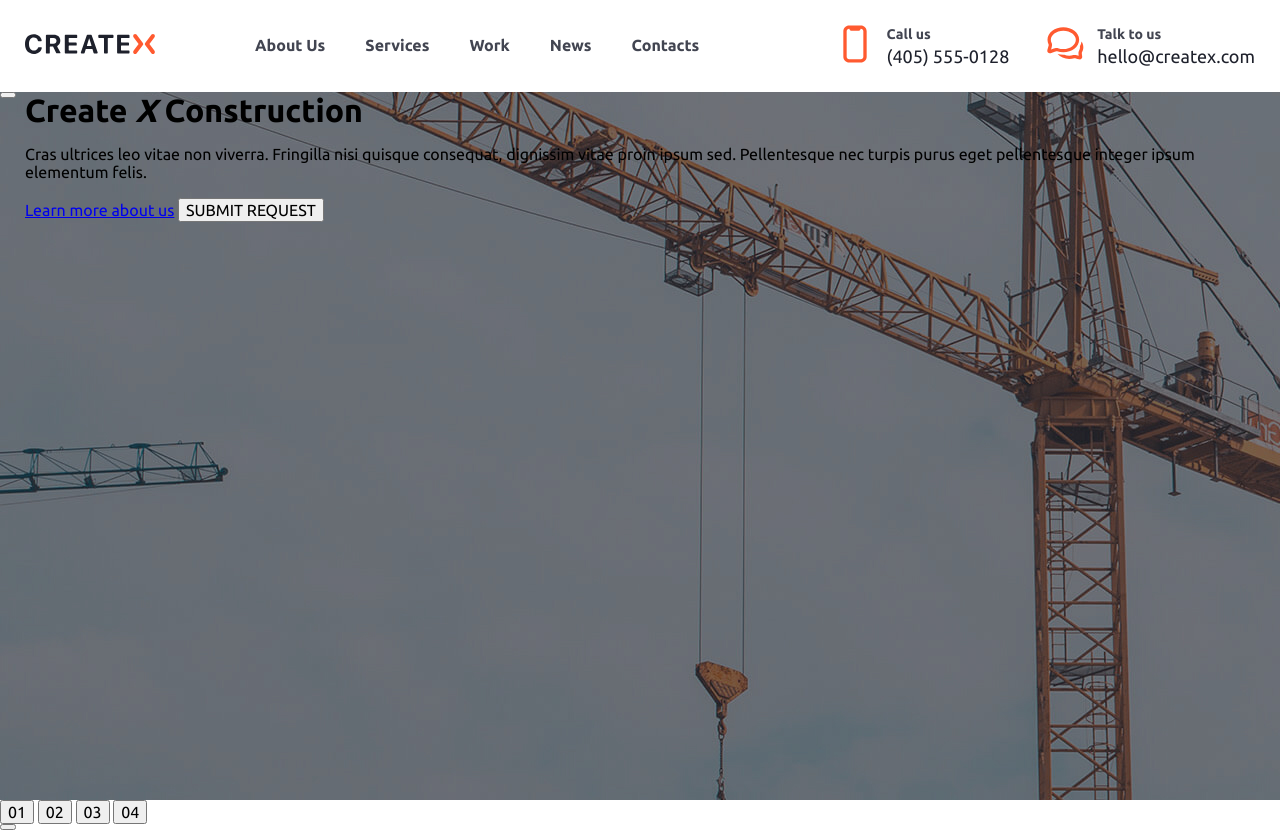
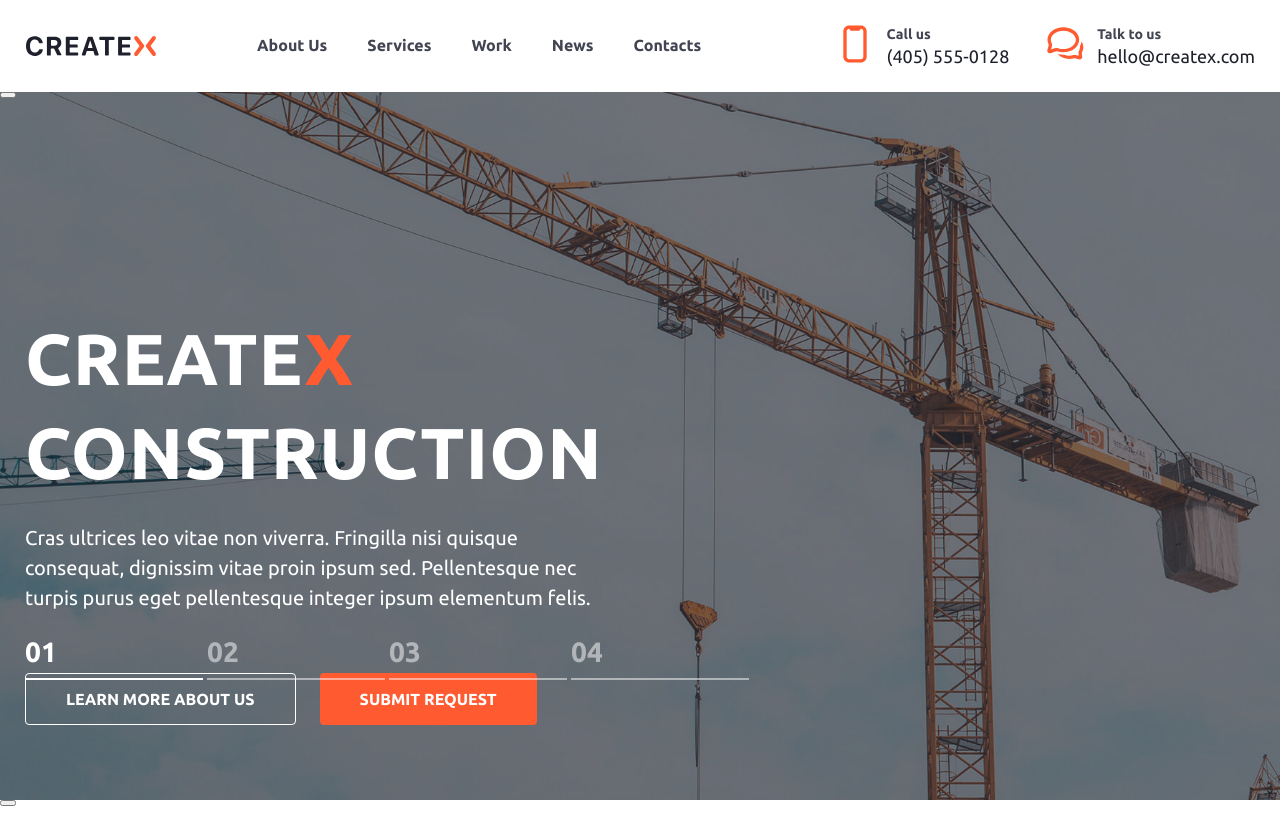
Before and after one commit to arkey99700/createx, a website built with Vite: page index.html in a window 1280 px wide. After the commit the page ends 806 px from the top, so only its background shows below. Built offline with nearby package versions, Linux system fonts and the light colour scheme.

Commit message:
create most of hero section and add basic styles for buttons

```diff
--- a/index.html
+++ b/index.html
@@ -130,9 +130,9 @@
         <div class="hero__wrapper swiper-wrapper">
           <div class="hero__slide swiper-slide">
             <div class="hero__content container">
+              <!-- prettier-ignore -->
               <h1 class="hero__title">
-                Create
-                <em class="hero__title--primary">X</em>
+                Create<span class="hero__title--primary">X</span>
                 Construction
               </h1>
               <p class="hero__text">
@@ -140,13 +140,22 @@
                 consequat, dignissim vitae proin ipsum sed. Pellentesque nec
                 turpis purus eget pellentesque integer ipsum elementum felis.
               </p>
-              <a href="/about" class="button">Learn more about us</a>
-              <button class="button button--primary">SUBMIT REQUEST</button>
+              <div class="hero__buttons">
+                <a
+                  href="/about"
+                  class="button button--large button--outline button--white"
+                  draggable="false">
+                  Learn more about us
+                </a>
+                <button class="button button--large">SUBMIT REQUEST</button>
+              </div>
             </div>
           </div>
         </div>
         <div class="hero__progress">
-          <button class="hero__progress-item">01</button>
+          <button class="hero__progress-item hero__progress-item--active">
+            01
+          </button>
           <button class="hero__progress-item">02</button>
           <button class="hero__progress-item">03</button>
           <button class="hero__progress-item">04</button>
--- a/src/common.scss
+++ b/src/common.scss
@@ -23,8 +23,18 @@
   height: 92px;
 
   &__logo {
-    display: block;
     margin-right: 60px;
+    border: 1px solid transparent;
+    border-radius: 1px;
+
+    &-img {
+      display: block;
+    }
+
+    &:focus-visible {
+      outline: 1px solid var(--primary);
+      outline-offset: 5px;
+    }
   }
 
   &__menu {
@@ -114,6 +124,74 @@
   }
 }
 
+.button {
+  display: inline-flex;
+  justify-content: center;
+  align-items: center;
+  height: 44px;
+  padding: 0 32px;
+  border: none;
+  border-radius: 4px;
+  background-color: var(--primary);
+  color: var(--main);
+  font-size: 14px;
+  font-weight: 700;
+  text-decoration: none;
+  text-transform: uppercase;
+  cursor: pointer;
+  transition: 0.2s;
+  -webkit-user-select: none;
+  -moz-user-select: none;
+  -ms-user-select: none;
+  user-select: none;
+
+  &:disabled {
+    opacity: 0.5;
+  }
+
+  &:hover,
+  &:focus-visible,
+  &:active {
+    background-color: var(--primary-active);
+    outline: none;
+  }
+
+  &--large {
+    height: 52px;
+    padding: 0 40px;
+    font-size: 16px;
+  }
+
+  &--small {
+    height: 36px;
+    padding: 0 24px;
+    font-size: 12px;
+  }
+
+  &--outline {
+    box-sizing: border-box;
+    background-color: transparent;
+    border: 1px solid var(--primary);
+    color: var(--primary);
+
+    &:hover,
+    &:focus-visible {
+      color: var(--main);
+      background-color: var(--primary);
+      border-color: var(--primary);
+    }
+    &:active {
+      background-color: var(--primary-active);
+      border-color: var(--primary-active);
+    }
+  }
+
+  &--white {
+    border-color: var(--main);
+    color: var(--main);
+  }
+}
+
 .slider__button {
   position: absolute;
 }
--- a/src/index.scss
+++ b/src/index.scss
@@ -1,5 +1,10 @@
 .hero {
+  position: relative;
   height: calc(100vh - 92px);
+
+  &__content {
+    padding: 220px 0 0;
+  }
 
   &__wrapper,
   &__slide {
@@ -8,11 +13,74 @@
 
   &__slide {
     background-image: url("./assets/bg-image.jpg");
+    background-size: cover;
     background-repeat: no-repeat;
     background-position: center;
   }
 
   &__title {
-    margin: 0;
+    max-width: 570px;
+    margin: 0 0 24px;
+    color: var(--main);
+    font-size: 72px;
+    font-weight: 700;
+    line-height: 130%;
+    letter-spacing: 1px;
+    text-transform: uppercase;
+
+    &--primary {
+      color: var(--primary);
+    }
+  }
+
+  &__text {
+    margin-bottom: 60px;
+    max-width: 595px;
+    color: var(--main);
+    font-size: 20px;
+    line-height: 150%;
+  }
+
+  &__buttons {
+    display: flex;
+    -moz-column-gap: 24px;
+    column-gap: 24px;
+    width: -webkit-fit-content;
+    width: -moz-fit-content;
+    width: fit-content;
+  }
+
+  &__progress {
+    position: absolute;
+    left: calc((100vw - 1230px) / 2);
+    bottom: 120px;
+    display: flex;
+    -moz-column-gap: 4px;
+    column-gap: 4px;
+    width: 724px;
+
+    &-item {
+      flex: 1;
+      height: 54px;
+      padding: 0;
+      background: none;
+      border: none;
+      border-bottom: 2px solid var(--main);
+      color: var(--main);
+      font-size: 28px;
+      font-weight: 700;
+      text-align: start;
+      opacity: 0.5;
+      cursor: pointer;
+      transition: 0.2s;
+
+      &:hover:not(&--active) {
+        opacity: 0.65;
+      }
+
+      &--active {
+        opacity: 1;
+      }
+    }
   }
 }
```
